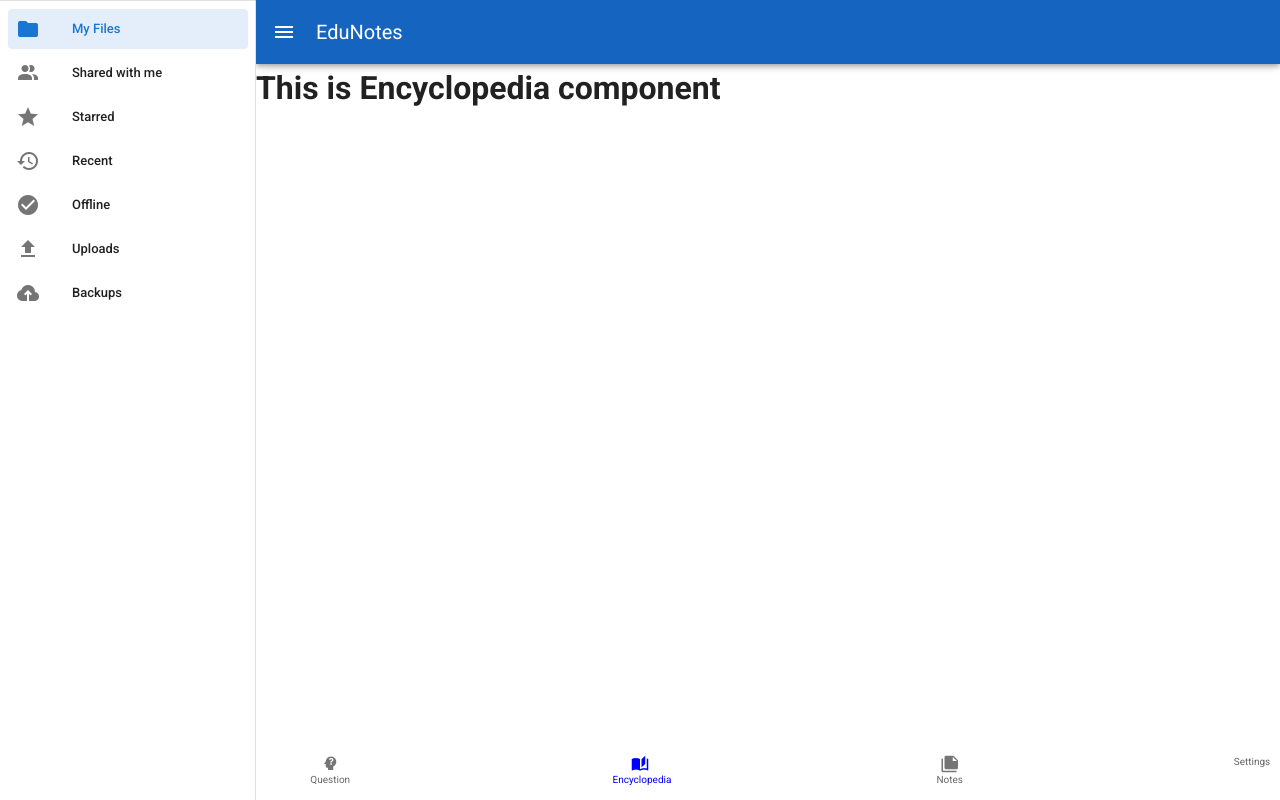
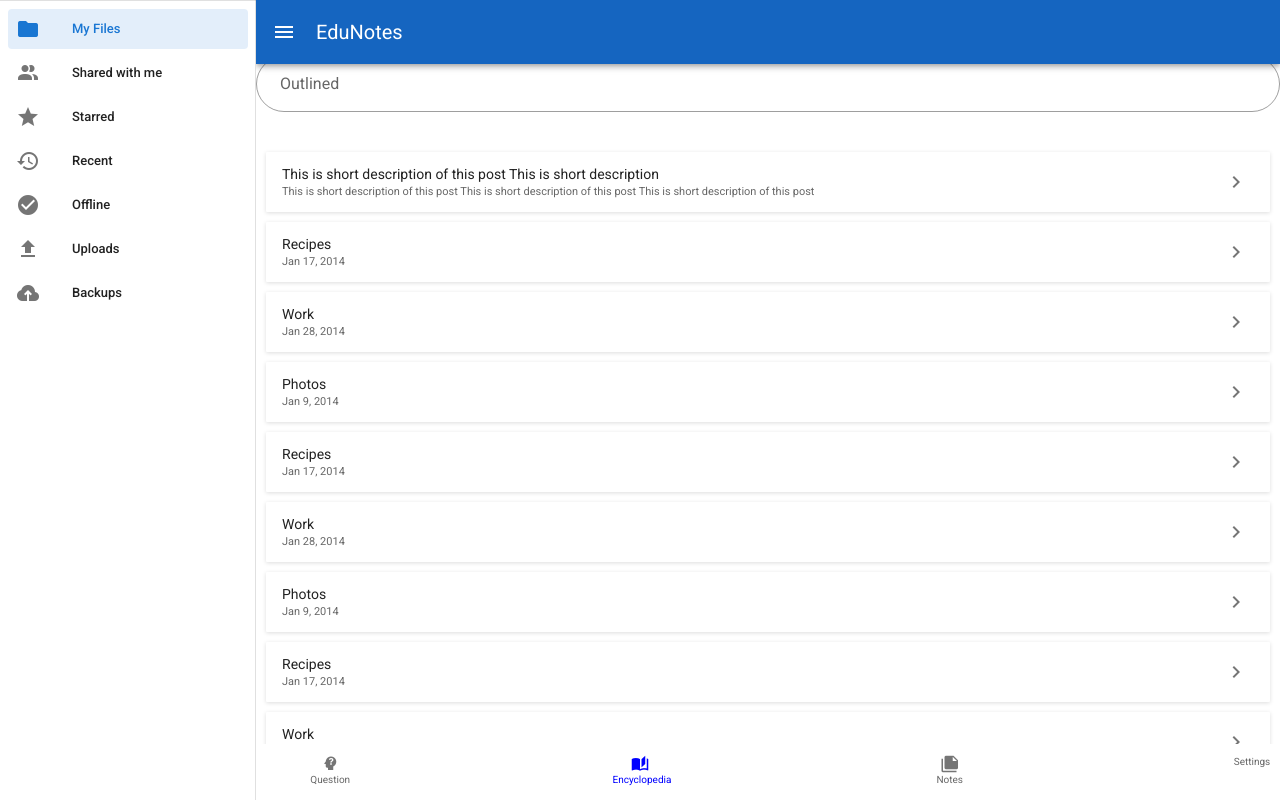
Before and after one commit to hi4manohar/edunotes, a Vue app: page /encyclopedia in a window 1280 px wide. Built offline with nearby package versions, Linux system fonts and the light colour scheme.

Commit message:
scroll fix bottom and top

```diff
--- a/src/components/common/Footer.vue
+++ b/src/components/common/Footer.vue
@@ -41,7 +41,7 @@
         :class="[active === 'settings' ? 'active' : '']"
         ripple
       >
-        <v-icon>mdi-settings-outline </v-icon>Settings
+        <v-icon>mdi-setting-outline</v-icon>Settings
       </div>
     </router-link>
   </v-footer>
--- a/src/views/ArticleContent.vue
+++ b/src/views/ArticleContent.vue
@@ -7,7 +7,7 @@
         <v-spacer />
       </v-app-bar>
     </div>
-    <v-content class="pt-20">
+    <v-content class="pt-0">
       <v-container>
         <div class="skloader" v-if="skloader.loading">
           <v-skeleton-loader
@@ -106,5 +106,10 @@ export default {
 };
 </script>
 <style scoped>
-
+.v-content{
+  margin-top: 56px;
+  height: calc(100vh - 112px);
+  margin-bottom: 56px !important;
+  overflow: auto;
+}
 </style>
--- a/src/views/ArticleList.vue
+++ b/src/views/ArticleList.vue
@@ -1,7 +1,7 @@
 <template>
   <v-app>
     <Header />
-    <v-content class="pt-20">
+    <v-content class="pt-0">
       <div class="skloader" v-if="skloader.loading">
         <v-list-item v-for="n in 3" :key="n">
           <v-list-item-content>
@@ -144,11 +144,14 @@ export default {
 </script>
 <style scoped>
 .v-content{
-  padding-bottom: 56px !important;
+  margin-top: 56px;
+  height: calc(100vh - 112px);
+  margin-bottom: 56px !important;
+  overflow: auto;
 }
 .v-list-item {
-  box-shadow: 0px 0px 4px #ddd;
-  border-radius: 5px;
+  box-shadow: 0px 1px 4px #ddd;
+  border-radius: 1px;
   background: #fff;
   margin:10px;
 }
--- a/src/views/Encyclopedia.vue
+++ b/src/views/Encyclopedia.vue
@@ -1,8 +1,51 @@
 <template>
   <v-app>
     <Header />
-    <v-content class="pt-20">
-      <h1>This is Encyclopedia component</h1>
+    <v-content class="pt-0">
+      <v-text-field
+            label="Outlined"
+            single-line
+            outlined
+            rounded
+          ></v-text-field>
+      <div class="skloader" v-if="skloader.loading">
+        <v-list-item v-for="n in 3" :key="n">
+          <v-list-item-content>
+            <v-skeleton-loader
+              :loading="skloader.loading"
+              :transition="skloader.transition"
+              :height="skloader.height"
+              :type="skloader.type"
+            >
+            </v-skeleton-loader>
+          </v-list-item-content>
+        </v-list-item>
+      </div>
+
+      <router-link
+        v-for="(name, index) in names"
+        :to="`/content/${name.title}`"
+        :key="index"
+        v-else
+      >
+        <v-list-item ripple>
+          <v-list-item-content>
+            <v-list-item-title
+              lass="text-truncate"
+              v-text="name.title"
+            ></v-list-item-title>
+            <v-list-item-subtitle
+              class="text-truncate"
+              v-text="name.subtitle"
+            ></v-list-item-subtitle>
+          </v-list-item-content>
+          <v-list-item-action>
+            <v-btn icon>
+              <v-icon>mdi-chevron-right</v-icon>
+            </v-btn>
+          </v-list-item-action>
+        </v-list-item>
+      </router-link>
     </v-content>
     <Footer active="enc" />
   </v-app>
@@ -14,10 +57,130 @@ import Footer from "@/components/common/Footer.vue";
 
 export default {
   name: "Encyclopedia",
-  data: () => ({}),
+  data: () => ({
+    skloader: {
+      loading: true,
+      transition: "none",
+      height: 72,
+      type: "list-item-two-line"
+    },
+    names: {}
+  }),
+  components: {
+    Header,
+    Footer
+  },
+  methods: {
+    loadArticleList() {
+      this.names = [
+        {
+          avatar: "https://cdn.vuetifyjs.com/images/lists/1.jpg",
+          title:
+            "This is short description of this post This is short description ",
+          subtitle:
+            "This is short description of this post This is short description of this post This is short description of this post"
+        },
+        { avatar: "https://cdn.vuetifyjs.com/images/lists/1.jpg", title: "Recipes", subtitle: "Jan 17, 2014" },
+        { avatar: "https://cdn.vuetifyjs.com/images/lists/1.jpg", title: "Work", subtitle: "Jan 28, 2014" },
+        { avatar: "https://cdn.vuetifyjs.com/images/lists/1.jpg", title: "Photos", subtitle: "Jan 9, 2014" },
+        { avatar: "https://cdn.vuetifyjs.com/images/lists/1.jpg", title: "Recipes", subtitle: "Jan 17, 2014" },
+        { avatar: "https://cdn.vuetifyjs.com/images/lists/1.jpg", title: "Work", subtitle: "Jan 28, 2014" },
+        { avatar: "https://cdn.vuetifyjs.com/images/lists/1.jpg", title: "Photos", subtitle: "Jan 9, 2014" },
+        { avatar: "https://cdn.vuetifyjs.com/images/lists/1.jpg", title: "Recipes", subtitle: "Jan 17, 2014" },
+        { avatar: "https://cdn.vuetifyjs.com/images/lists/1.jpg", title: "Work", subtitle: "Jan 28, 2014" },
+        { avatar: "https://cdn.vuetifyjs.com/images/lists/1.jpg", title: "Photos", subtitle: "Jan 9, 2014" },
+        { avatar: "https://cdn.vuetifyjs.com/images/lists/1.jpg", title: "Recipes", subtitle: "Jan 17, 2014" },
+        { avatar: "https://cdn.vuetifyjs.com/images/lists/1.jpg", title: "Work", subtitle: "Jan 28, 2014" },
+        { avatar: "https://cdn.vuetifyjs.com/images/lists/1.jpg", title: "Photos", subtitle: "Jan 9, 2014" },
+        { avatar: "https://cdn.vuetifyjs.com/images/lists/1.jpg", title: "Recipes", subtitle: "Jan 17, 2014" },
+        { title: "Work", subtitle: "Jan 28, 2014" },
+        { title: "Photos", subtitle: "Jan 9, 2014" },
+        { title: "Recipes", subtitle: "Jan 17, 2014" },
+        { title: "Work", subtitle: "Jan 28, 2014" },
+        { title: "Photos", subtitle: "Jan 9, 2014" },
+        { title: "Recipes", subtitle: "Jan 17, 2014" },
+        { title: "Work", subtitle: "Jan 28, 2014" },
+        { title: "Photos", subtitle: "Jan 9, 2014" },
+        { title: "Recipes", subtitle: "Jan 17, 2014" },
+        { title: "Work", subtitle: "Jan 28, 2014" },
+        { title: "Photos", subtitle: "Jan 9, 2014" },
+        { title: "Recipes", subtitle: "Jan 17, 2014" },
+        { title: "Work", subtitle: "Jan 28, 2014" },
+        { title: "Photos", subtitle: "Jan 9, 2014" },
+        { title: "Recipes", subtitle: "Jan 17, 2014" },
+        { title: "Work", subtitle: "Jan 28, 2014" },
+        { title: "Photos", subtitle: "Jan 9, 2014" },
+        { title: "Recipes", subtitle: "Jan 17, 2014" },
+        { title: "Work", subtitle: "Jan 28, 2014" },
+        { title: "Photos", subtitle: "Jan 9, 2014" },
+        { title: "Recipes", subtitle: "Jan 17, 2014" },
+        { title: "Work", subtitle: "Jan 28, 2014" },
+        { title: "Photos", subtitle: "Jan 9, 2014" },
+        { title: "Recipes", subtitle: "Jan 17, 2014" },
+        { title: "Work", subtitle: "Jan 28, 2014" },
+        { title: "Photos", subtitle: "Jan 9, 2014" },
+        { title: "Recipes", subtitle: "Jan 17, 2014" },
+        { title: "Work", subtitle: "Jan 28, 2014" },
+        { title: "Photos", subtitle: "Jan 9, 2014" },
+        { title: "Recipes", subtitle: "Jan 17, 2014" },
+        { title: "Work", subtitle: "Jan 28, 2014" },
+        { title: "Photos", subtitle: "Jan 9, 2014" },
+        { title: "Recipes", subtitle: "Jan 17, 2014" },
+        { title: "Work", subtitle: "Jan 28, 2014" },
+        { title: "Photos", subtitle: "Jan 9, 2014" },
+        { title: "Recipes", subtitle: "Jan 17, 2014" },
+        { title: "Work", subtitle: "Jan 28, 2014" },
+        { title: "Photos", subtitle: "Jan 9, 2014" },
+        { title: "Recipes", subtitle: "Jan 17, 2014" },
+        { title: "Work", subtitle: "Jan 28, 2014" }
+      ];
+    }
+  },
+  created() {
+    this.loadArticleList();
+  },
+  mounted() {
+    this.$nextTick(function() {
+      let ref = this;
+      setTimeout(function() {
+        ref.skloader.loading = false;
+      }, 1000);
+    });
+  },
   components: {
     Header,
     Footer
   }
 };
 </script>
+<style scoped>
+.v-content{
+  margin-top: 56px;
+  height: calc(100vh - 112px);
+  margin-bottom: 56px !important;
+  overflow: auto;
+}
+.v-list-item {
+  box-shadow: 0px 1px 4px #ddd;
+  border-radius: 1px;
+  background: #fff;
+  margin:10px;
+}
+.v-text-field{
+  margin:10px;
+}
+.v-list-item__title {
+  font-size: 14px;
+  max-width: 90%;
+}
+.v-list-item__subtitle {
+  font-size: 11px;
+  max-width: 90%;
+}
+.skloader {
+  top: 0;
+}
+.skloader .v-list-item__content {
+  padding: 0px;
+}
+</style>
--- a/src/views/Notes.vue
+++ b/src/views/Notes.vue
@@ -1,7 +1,7 @@
 <template>
   <v-app>
     <Header />
-    <v-content class="pt-20">
+    <v-content class="pt-0">
       <v-container fluid>
         <v-row>
           <v-col
@@ -51,3 +51,19 @@ export default {
   }
 };
 </script>
+<style scoped>
+.v-content{
+  margin-top: 56px;
+  height: calc(100vh - 112px);
+  margin-bottom: 56px !important;
+  overflow: auto;
+}
+.v-card__title{
+  font-size: 14px;
+  padding:5px 10px;
+}
+.v-card__subtitle{
+  font-size: 11px;
+  padding:5px 10px;
+}
+</style>
```
